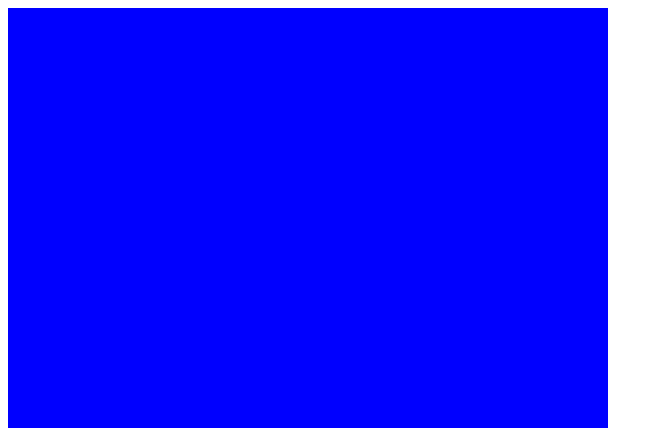
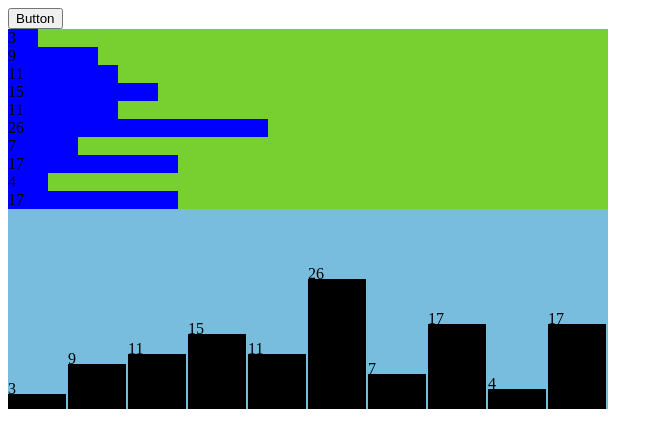
Before and after one commit to atflick/playing-with-d3, a website: page index.html in a window 1280 px wide. Shown: the top 428 px of the page, without its empty margins (0-663 px from the left). Drawn offline with nearby package versions, Linux system fonts and the light colour scheme.

Commit message:
some crappy bar graphs

```diff
--- a/index.html
+++ b/index.html
@@ -4,16 +4,21 @@
     <meta charset="utf-8">
     <title>D3 (not Mighty Ducks)</title>
     <link rel="stylesheet" href="style.css">
-    <script src="https://d3js.org/d3.v4.min.js"></script>
-    <!-- <script type="text/javascript" src="script.js"></script> -->
-    <script type="text/javascript">
-			d3.select("body").append("p").text("New paragraph!");
-
-    </script>
+    <script src="https://ajax.googleapis.com/ajax/libs/angularjs/1.5.7/angular.min.js"></script>
   </head>
   <body>
-    <div class="">
+    <button id="randomize" name="button">Button</button>
+    <section class="bar-chart">
 
-    </div>
+    </section>
+
+    <svg class="bar-chart-svg">
+
+    </svg>
+
+    <script src="https://ajax.googleapis.com/ajax/libs/jquery/3.1.1/jquery.min.js"></script>
+    <!-- IMPORTANT  - script placement must be down in the body.  You cannot append something to the body before it loads!! -->
+    <script src="d3.min.js"></script>
+    <script src="script.js"></script>
   </body>
 </html>
--- a/script.js
+++ b/script.js
@@ -1,18 +1,49 @@
+
+let graphData = []
+
+randomize(graphData)
+
+// creating random data for fun
+function randomize(dataset) {
+  for (let i = 0; i < 10; i++) {
+    let num = Math.floor(Math.random() * 30);
+    dataset.push(num);
+  }
+}
 
 
+d3.select('body') // select element
+  .append('h1') // append creates/adds specified element
+  .text('Welcome to playing with D3!')
+  .style('color', 'red') // add css style
+  .attr('class', 'heading-text') // add css class, or any attribute
 
-// d3.select("body").append("p").text("New paragraph!");
+// Using Divs
+d3.select('.bar-chart').selectAll('div') // selects all divs within barchart
+  .data(graphData) // counts and parses data set defined
+  .enter() // creates placeholder element
+  .append('div') // takes placeholder from enter and receives data value
+  .text((d) => {return d}) // text takes a function as an argument
+  .style('width',(d) => {return d * 10 + 'px'}) // style also takes a callback as an argument
 
-// function bodyBlue() {
-//   d3.select("div").style("background-color", "blue")
-//   console.log(2 + 2)
-// }
-//
-// var svg = d3.select('body')
-//   .append('svg')        // create an <svg> element
-//     .attr('width', 300) // set its dimentions
-//     .attr('height', 150);
-//
-// bodyBlue()
+// Using SVG rectangles
+let h = 200  // height of SVG
+let w = 600  // width of SVG
+let padding = 2
 
-// console.log(d3)
+d3.select('.bar-chart-svg').selectAll('rect')
+  .data(graphData)
+  .enter()
+  .append('rect')
+  .attr('x', (d, i) => {return i * (w / graphData.length)}) // data includes an index counter as second argument for data position
+  .attr('width', w / graphData.length - padding)
+  .attr('height', (d) => {return d * 5})
+  .attr('y', (d) => {return h - d * 5})
+
+d3.select('.bar-chart-svg').selectAll('text')
+  .data(graphData)
+  .enter()
+  .append('text')
+  .text((d) => {return d})
+  .attr('x', (d, i) => {return (i * (w / graphData.length))})
+  .attr('y', (d) => {return h - d * 5})
--- a/style.css
+++ b/style.css
@@ -1,5 +1,21 @@
 div {
-  height: 600px;
-  width: 600px;
+  /*height: 600px;
+  width: 600px;*/
   background: blue;
 }
+
+.heading-text {
+  font-style: italic;
+}
+
+.bar-chart {
+  width: 600px;
+  background: #78cf30;
+}
+
+
+.bar-chart-svg {
+  width: 600px;
+  height: 200px;
+  background: #78bdde;
+}
```
Also changed, not shown: package.json (added, +23 -0 lines).
